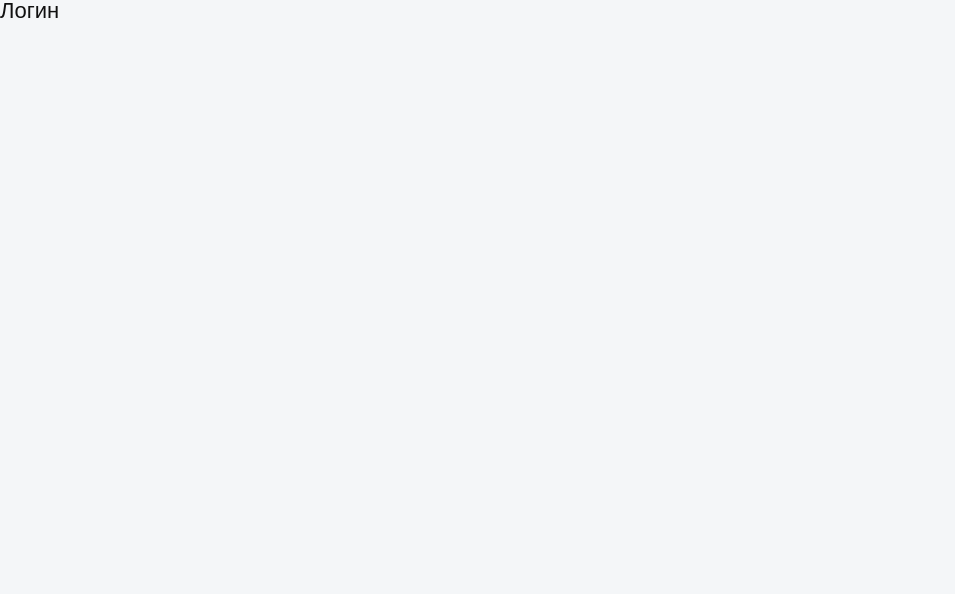
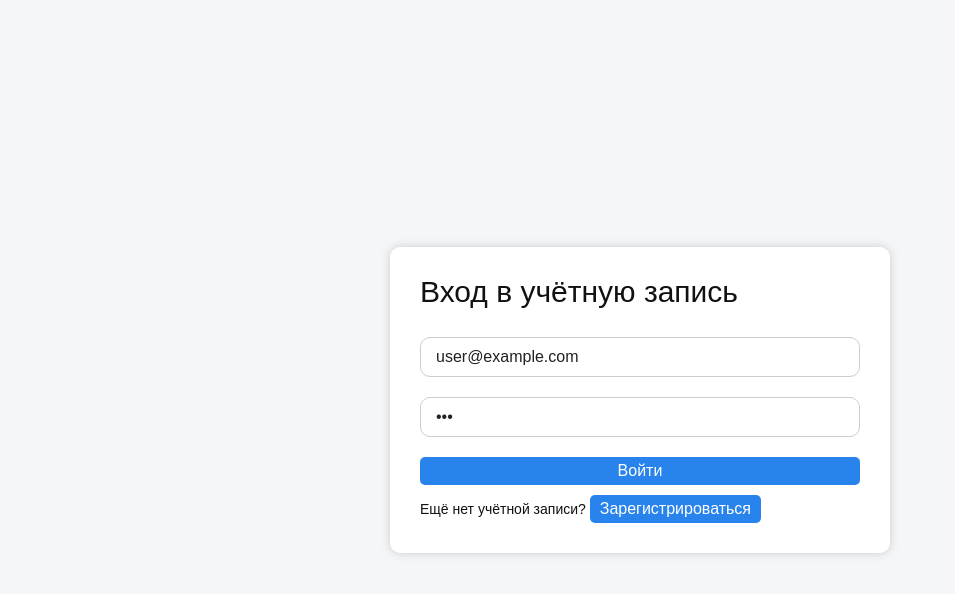
Before and after one commit to vue-v1rt24/personal-account, a Vue app: page /login in a window 1280 px wide. Shown: the top 594 px of the page, without its empty margins (0-955 px from the left). Built offline with nearby package versions, Linux system fonts and the light colour scheme; the HTML template or start-up script is replaced by a standard one.

Commit message:
Создание страниц "Регистрации" и "Авторизации"

```diff
--- /dev/null
+++ b/src/components/ui/Button.vue
@@ -0,0 +1,40 @@
+<script setup lang="ts">
+const { type = 'button', btnClass = 'primary' } = defineProps<{
+  title: string;
+  type?: 'button' | 'submit';
+  btnClass?: 'primary';
+}>();
+
+//
+const emit = defineEmits<{
+  btnEvent: [];
+}>();
+</script>
+
+<template>
+  <button :type @click="emit('btnEvent')" :class="['btn', btnClass]">
+    {{ title }}
+  </button>
+</template>
+
+<style lang="css" scoped>
+.btn {
+  font-family: inherit;
+  font-size: 16px;
+  border: none;
+  border-radius: 5px;
+  padding: 5px 10px;
+  transition: var(--transition);
+
+  /* primary */
+  &.primary {
+    color: white;
+    background-color: var(--primary);
+
+    /* hover */
+    &:hover {
+      background-color: hsl(from var(--primary) h s calc(l * 0.8));
+    }
+  }
+}
+</style>
--- /dev/null
+++ b/src/components/ui/Input.vue
@@ -0,0 +1,21 @@
+<script setup lang="ts">
+const { type = 'text' } = defineProps<{
+  type?: 'text' | 'email' | 'password' | 'number';
+  placeholder?: string;
+}>();
+
+const modelValue = defineModel({ required: true });
+</script>
+
+<template>
+  <input v-model="modelValue" :type name="#" :placeholder class="inp" />
+</template>
+
+<style lang="css" scoped>
+.inp {
+  font-size: 16px;
+  border: 1px solid #ccc;
+  border-radius: 10px;
+  padding: 10px 15px;
+}
+</style>
--- a/src/layouts/Auth.vue
+++ b/src/layouts/Auth.vue
@@ -1,7 +1,7 @@
 <script setup lang="ts"></script>
 
 <template>
-  <main>
+  <main class="main_auth">
     <RouterView />
   </main>
 </template>
--- a/src/layouts/Main.vue
+++ b/src/layouts/Main.vue
@@ -1,7 +1,7 @@
 <script setup lang="ts"></script>
 
 <template>
-  <main>
+  <main class="main">
     <RouterView />
   </main>
 </template>
--- /dev/null
+++ b/src/utils/fetchUtil.ts
@@ -0,0 +1,60 @@
+// import router from '@/router';
+// import {store} from '../store'; // для хранилища(store) сделана типизация, поэтому store импортируем так
+
+const serverUrl = <string>import.meta.env.VITE_API_URL;
+// const tokenEnv = <string>import.meta.env.VITE_TOKEN; // записано название, которое записываем в localStorage и в него помещаем токен
+
+interface IData {
+  headers: {
+    [key: string]: string;
+  };
+
+  body?: string | FormData;
+}
+
+//
+export const fetchUtil = async <T>(
+  url: RequestInfo,
+  method: 'GET' | 'POST' = 'GET',
+  data?: object | FormData,
+): Promise<T> => {
+  const TOKEN = ''; // localStorage.getItem(tokenEnv);
+
+  let bodyData: IData = {
+    headers: {
+      Authorization: `Bearer ${TOKEN}`,
+    },
+  };
+
+  if (data) {
+    if (data instanceof FormData) {
+      bodyData.body = data;
+    } else {
+      bodyData.headers['Content-Type'] = 'application/json';
+      bodyData.body = JSON.stringify(data);
+    }
+  }
+
+  try {
+    const resData = await fetch(`${serverUrl}/${url}`, {
+      method,
+      ...bodyData,
+    });
+
+    const res = await resData.json();
+
+    if (!resData.ok) {
+      if (resData.status === 401) {
+        // await router.push({ name: 'Login', query: { message: 'notAuthorized' } });
+        // store.commit('auth/logout');
+      }
+
+      throw res;
+    }
+
+    return res;
+  } catch (error) {
+    // console.log(error);
+    throw error;
+  }
+};
--- /dev/null
+++ b/src/utils/isFormValid.util.ts
@@ -0,0 +1 @@
+export const isFormValid = <T extends object>(form: T) => Object.values(form).every(Boolean);
--- a/src/views/auth/Login.vue
+++ b/src/views/auth/Login.vue
@@ -1,9 +1,99 @@
-<script setup lang="ts"></script>
+<script setup lang="ts">
+import { reactive } from 'vue';
+import { useRouter } from 'vue-router';
+
+import Input from '@/components/ui/Input.vue';
+import Button from '@/components/ui/Button.vue';
+
+import { fetchUtil } from '@/utils/fetchUtil';
+
+import { isFormValid } from '@/utils/isFormValid.util';
+
+import type { TypeLogin } from '@/types/auth.type';
+
+//
+const router = useRouter();
+
+//
+const formField = reactive({
+  email: 'user@example.com',
+  password: '123',
+});
+
+//
+const handlerLogin = async () => {
+  if (!isFormValid(formField)) {
+    return alert('Заполните все поля');
+  }
+
+  try {
+    const res = await fetchUtil<TypeLogin>('auth/login', 'POST', formField);
+    console.log(res);
+
+    router.push('/');
+  } catch (error) {
+    console.log(error);
+  }
+};
+</script>
 
 <template>
-  <div>
-    <h1>Логин</h1>
+  <div class="auth">
+    <h1>Вход в учётную запись</h1>
+
+    <form @submit.prevent="handlerLogin">
+      <div class="vstack">
+        <Input type="email" v-model="formField.email" placeholder="Почта" />
+        <Input type="password" v-model="formField.password" placeholder="Пароль" />
+      </div>
+
+      <div class="hstack">
+        <Button type="submit" title="Войти" class="hstack__btn" />
+
+        <div>
+          Ещё нет учётной записи?
+          <RouterLink :to="{ name: 'register' }">
+            <Button title="Зарегистрироваться" />
+          </RouterLink>
+        </div>
+      </div>
+    </form>
   </div>
 </template>
 
-<style lang="css" scoped></style>
+<style lang="css" scoped>
+.auth {
+  width: 500px;
+  background-color: white;
+  border-radius: 10px;
+  padding: 30px;
+  box-shadow: 0 0 10px 0 #ccc;
+
+  /* h1 */
+  h1 {
+    font-size: 30px;
+    margin-bottom: 30px;
+  }
+}
+
+/*  */
+
+.vstack {
+  display: flex;
+  flex-direction: column;
+  row-gap: 20px;
+  margin-bottom: 20px;
+}
+
+/*  */
+
+.hstack {
+  font-size: 14px;
+
+  /* button */
+  .hstack__btn {
+    width: 100%;
+    margin-bottom: 10px;
+  }
+}
+</style>
--- a/src/views/auth/Register.vue
+++ b/src/views/auth/Register.vue
@@ -1,9 +1,101 @@
-<script setup lang="ts"></script>
+<script setup lang="ts">
+import { reactive } from 'vue';
+import { useRouter } from 'vue-router';
+
+import Input from '@/components/ui/Input.vue';
+import Button from '@/components/ui/Button.vue';
+
+import { fetchUtil } from '@/utils/fetchUtil';
+
+import { isFormValid } from '@/utils/isFormValid.util';
+
+//
+const router = useRouter();
+
+//
+const formField = reactive({
+  name: 'Иван Иванов',
+  email: 'user@example.com',
+  password: '123',
+  address: 'Москва',
+});
+
+//
+const handlerRegister = async () => {
+  if (!isFormValid(formField)) {
+    return alert('Заполните все поля');
+  }
+
+  try {
+    const res = await fetchUtil('auth/register', 'POST', formField);
+    console.log(res);
+
+    router.push('/');
+  } catch (error) {
+    console.log(error);
+  }
+};
+</script>
 
 <template>
-  <div>
+  <div class="auth">
     <h1>Регистрация</h1>
+
+    <form @submit.prevent="handlerRegister">
+      <div class="vstack">
+        <Input v-model="formField.name" placeholder="Имя" />
+        <Input type="email" v-model="formField.email" placeholder="Почта" />
+        <Input type="password" v-model="formField.password" placeholder="Пароль" />
+        <Input v-model="formField.address" placeholder="Адрес" />
+      </div>
+
+      <div class="hstack">
+        <Button type="submit" title="Зарегистрироваться" class="hstack__btn" />
+
+        <div>
+          Уже есть учётная запись?
+          <RouterLink :to="{ name: 'login' }">
+            <Button title="Войти" />
+          </RouterLink>
+        </div>
+      </div>
+    </form>
   </div>
 </template>
 
-<style lang="css" scoped></style>
+<style lang="css" scoped>
+.auth {
+  width: 500px;
+  background-color: white;
+  border-radius: 10px;
+  padding: 30px;
+  box-shadow: 0 0 10px 0 #ccc;
+
+  /* h1 */
+  h1 {
+    font-size: 30px;
+    margin-bottom: 30px;
+  }
+}
+
+/*  */
+
+.vstack {
+  display: flex;
+  flex-direction: column;
+  row-gap: 20px;
+  margin-bottom: 20px;
+}
+
+/*  */
+
+.hstack {
+  font-size: 14px;
+
+  /* button */
+  .hstack__btn {
+    width: 100%;
+    margin-bottom: 10px;
+  }
+}
+</style>
```
Also changed, not shown: src/types/auth.type.ts (added, +15 -0 lines).
